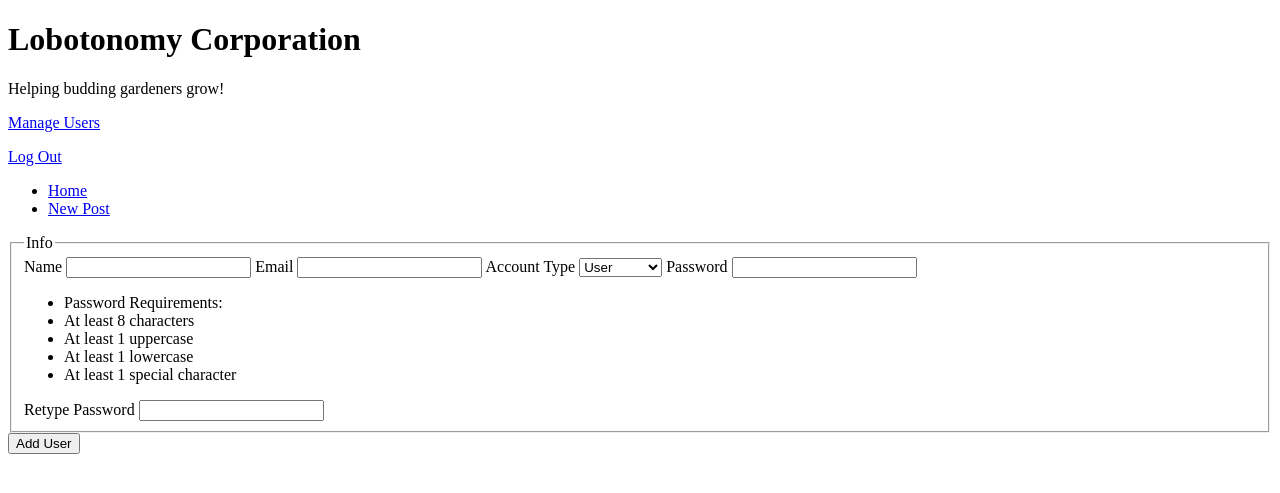
After one commit to demoeted/LobotonomyCorporation, a PHP site: page /adduser.php in a window 1280 px wide. The commit adds this page. Shown: the top 493 px of the page. Run offline with PHP 8.4, Linux system fonts and the light colour scheme; the visitor is signed in with stand-in values (Sample User, id 1).

Commit message:
User Management Functionality
Specific users are able to add, update, and delete users to the system.

```diff
--- /dev/null
+++ b/adduser.php
@@ -0,0 +1,116 @@
+<?php
+    session_start();
+
+    require('connect.php');
+
+    function dataFiltering(){
+        $isClean = true;
+
+        if(isset($_POST['name']) && !filter_input(INPUT_POST, 'name', FILTER_SANITIZE_FULL_SPECIAL_CHARS)){
+            $isClean = false;
+        }
+
+        if(isset($_POST['email']) && !filter_input(INPUT_POST, 'email', FILTER_VALIDATE_EMAIL)){
+            $isClean = false;
+        }
+
+        if(isset($_POST['password']) && !filter_input(INPUT_POST, 'password', FILTER_VALIDATE_REGEXP, array("options"=>array("regexp"=>"/^(?=.*[a-z])(?=.*[A-Z])(?=.*[0-9])(?=.*[^A-Za-z0-9])(?=.{8,})/m")))){
+            $isClean = false;
+        }
+
+        if(isset($_POST['retypedpass']) && !filter_input(INPUT_POST, 'retypedpass', FILTER_VALIDATE_REGEXP, array("options"=>array("regexp"=>"/^(?=.*[a-z])(?=.*[A-Z])(?=.*[0-9])(?=.*[^A-Za-z0-9])(?=.{8,})/m")))){
+            $isClean = false;
+        }
+
+        if(isset($_POST['password']) && $_POST['retypedpass']){
+            if(strcmp($_POST['password'], $_POST['retypedpass']) !== 0){
+                $isClean = false;
+            }
+        }
+
+        return $isClean;
+    }
+
+    if(isset($_POST['name']) && !empty($_POST['name']) && dataFiltering()){
+        $name = filter_input(INPUT_POST, 'name', FILTER_SANITIZE_FULL_SPECIAL_CHARS);
+        $email = filter_input(INPUT_POST, 'email', FILTER_VALIDATE_EMAIL);
+        $password = filter_input(INPUT_POST, 'password', FILTER_VALIDATE_REGEXP, array("options"=>array("regexp"=>"/^(?=.*[a-z])(?=.*[A-Z])(?=.*[0-9])(?=.*[^A-Za-z0-9])(?=.{8,})/m")));
+        $password = password_hash($password, PASSWORD_BCRYPT);
+        $type = $_POST['type'];
+
+        $query = "INSERT INTO user (name, email, password, type) VALUES (:name, :email, :password, :type)";
+        $statement = $db->prepare($query);
+
+        $statement->bindValue(":name", $name);
+        $statement->bindValue(":email", $email);
+        $statement->bindValue(":password", $password);
+        $statement->bindValue(":type", $type);
+
+        $statement->execute();
+
+        header('Location: manage.php');
+        exit();
+    }
+?>
+
+<!DOCTYPE html>
+<html lang="en">
+<head>
+    <meta charset="UTF-8">
+    <meta http-equiv="X-UA-Compatible" content="IE=edge">
+    <meta name="viewport" content="width=device-width, initial-scale=1.0">
+    <title>Add User</title>
+</head>
+<body>
+    <?php include('header.php')?>
+    <nav>
+        <ul id="menu">
+            <li><a href="index.php">Home</a></li>
+            <?php if(isset($_SESSION['email'])):?>
+            <li><a href="edit.php">New Post</a></li>
+            <?php endif ?>
+        </ul>
+    </nav>
+    <form method="post" action="adduser.php">
+        <fieldset>
+            <legend>Info</legend>
+
+                <label for="name">Name</label>
+                <input id="name" name="name" type="text">
+
+                <label for="email">Email</label>
+                <input id="email" name="email" type="text">
+
+                <label for="type">Account Type</label>
+                <select id="type" name="type">
+                       <option value='U'>User</option>
+                    <option value='M'>Moderator</option>
+                    <?php if($_SESSION['acctype'] === 'O'):?>
+                        <option value="A">Admin</option>
+                    <?php endif ?>
+                </select>
+
+                <?php if(isset($_POST['password']) && isset($_POST['retypedpass'])):?>
+                    <?php if(strcmp($_POST['password'], $_POST['retypedpass']) !== 0):?>
+                        <p>Password and Retyped Password do not match. Please try again.</p>
+                    <?php endif ?>
+                <?php endif ?>
+                <label for="password">Password</label>
+                <input id="password" name="password" type="password">
+                <ul>
+                    <li>Password Requirements:</li>
+                    <li>At least 8 characters</li>
+                    <li>At least 1 uppercase</li>
+                    <li>At least 1 lowercase</li>
+                    <li>At least 1 special character</li>
+                </ul>
+                <label for="retypedpass">Retype Password</label>
+                <input id="retypedpass" name="retypedpass" type="password">
+
+
+            </fieldset>
+
+            <button>Add User</button>
+        </form>
+</body>
+</html>
--- a/login.php
+++ b/login.php
@@ -21,7 +21,9 @@
 
       if($row){
         if(password_verify($_POST['password'], $row['password'])){
+          $_SESSION['id'] = $row['id'];
           $_SESSION['email'] = $useremail;
+          $_SESSION['password'] = $row['password'];
           $_SESSION['loggedIn'] = true;
           $_SESSION['acctype'] = $row['type'];
           header('location: index.php');
```
Also changed, not shown: deleteuser.php (added, +20 -0 lines), manage.php (+32 -1 lines), updateuser.php (added, +93 -0 lines).
